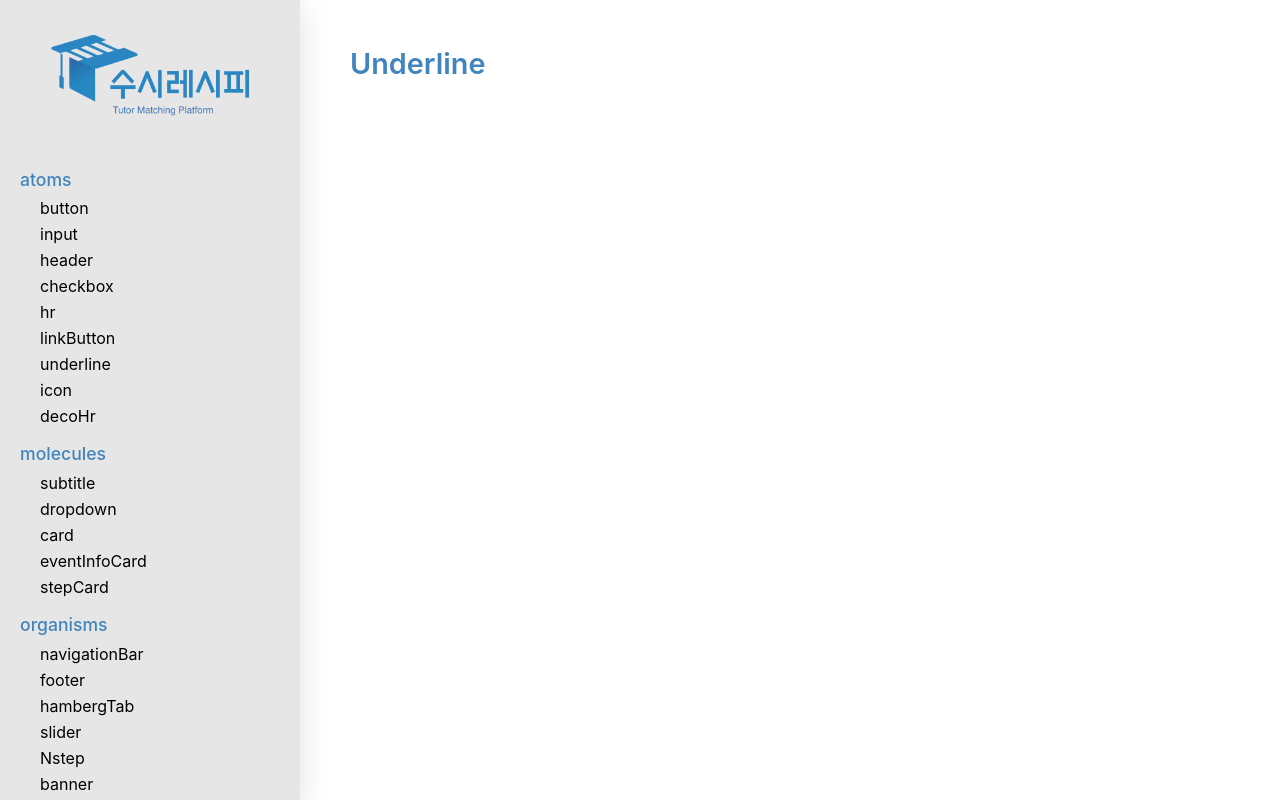
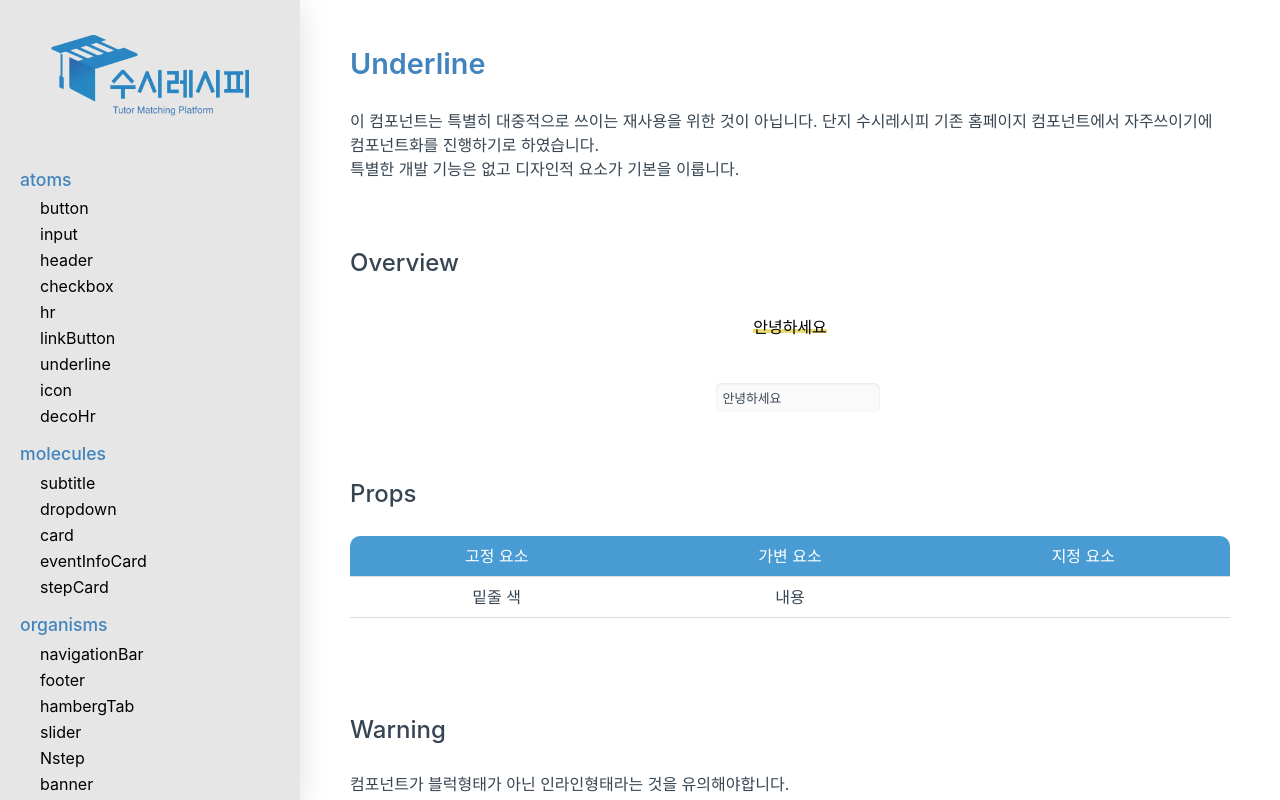
Before and after one commit to susirecipe/susirecipe-design-system, a React (Create React App) app: page /susirecipe-design-system/atoms/underline in a window 1280 px wide. Shown: the top 800 px of the page. Built offline with nearby package versions, Linux system fonts and the light colour scheme.

Commit message:
feat: underline atom 생성 및 underline page 완성

```diff
--- /dev/null
+++ b/src/components/another/Intro/UnderlineIntro.tsx
@@ -0,0 +1,74 @@
+import React, { useState } from 'react';
+import {
+  IntroContainer,
+  IntroParagraph,
+  IntroSmallHeader,
+  ComponentWrapper,
+  ControlBox,
+  MarginBox,
+  PropsTable,
+  CodeBox,
+} from './global-intro.styled';
+import Underline from 'components/atoms/Underline/Underline';
+
+const UnderlineIntro: React.FC = () => {
+  const [input, setInput] = useState('안녕하세요');
+
+  const handleInput = (event: React.ChangeEvent<HTMLInputElement>) => {
+    const { value } = event.target;
+    setInput(value);
+  };
+  return (
+    <IntroContainer>
+      <IntroParagraph>
+        이 컴포넌트는 특별히 대중적으로 쓰이는 재사용을 위한 것이 아닙니다. 단지 수시레시피 기존 홈페이지 컴포넌트에서
+        자주쓰이기에 컴포넌트화를 진행하기로 하였습니다. <br />
+        특별한 개발 기능은 없고 디자인적 요소가 기본을 이룹니다.
+      </IntroParagraph>
+
+      <IntroSmallHeader>Overview</IntroSmallHeader>
+      <ComponentWrapper>
+        <Underline>{input}</Underline>
+      </ComponentWrapper>
+      <ControlBox>
+        <input type="text" value={input} placeholder="값을 입력해주세요" onChange={handleInput} />
+      </ControlBox>
+      <MarginBox margin={40} />
+
+      <IntroSmallHeader>Props</IntroSmallHeader>
+      <PropsTable>
+        <thead>
+          <tr>
+            <th>고정 요소</th>
+            <th>가변 요소</th>
+            <th>지정 요소</th>
+          </tr>
+        </thead>
+        <tbody>
+          <tr>
+            <td>밑줄 색</td>
+            <td>내용</td>
+            <td></td>
+          </tr>
+        </tbody>
+      </PropsTable>
+      <MarginBox margin={80} />
+
+      <IntroSmallHeader>Warning</IntroSmallHeader>
+      <IntroParagraph>
+        컴포넌트가 블럭형태가 아닌 인라인형태라는 것을 유의해야합니다.
+      </IntroParagraph>
+
+      <IntroSmallHeader>
+        Refference<small>(for Develop)</small>
+      </IntroSmallHeader>
+      <CodeBox>
+        <code>
+          &lt;Underline&gt;&lt;/Underline&gt;
+        </code>
+      </CodeBox>
+    </IntroContainer>
+  );
+};
+
+export default UnderlineIntro;
--- /dev/null
+++ b/src/components/atoms/Underline/Underline.styled.ts
@@ -0,0 +1,8 @@
+import styled from 'styled-components';
+
+export const StyledUnderline = styled.span`
+  display: inline-block;
+  line-height: 0.25em;
+  border-bottom: 0.3em solid rgba(226, 206, 56, 0.7);
+;
+`;
--- /dev/null
+++ b/src/components/atoms/Underline/Underline.tsx
@@ -0,0 +1,8 @@
+import React from 'react';
+import { StyledUnderline } from './Underline.styled';
+
+const Underline: React.FC = ({ children }) => {
+  return <StyledUnderline>{children}</StyledUnderline>;
+};
+
+export default Underline;
--- a/src/pages/Underline.tsx
+++ b/src/pages/Underline.tsx
@@ -1,8 +1,9 @@
 import React from 'react';
 import ComponentTemplate from 'templates/ComponentTemplate';
+import UnderlineIntro from 'components/another/Intro/UnderlineIntro';
 
 const Underline: React.FC = () => {
-  return <ComponentTemplate header="Underline" content={<></>} />;
+  return <ComponentTemplate header="Underline" content={<UnderlineIntro></UnderlineIntro>} />;
 };
 
 export default Underline;
```
